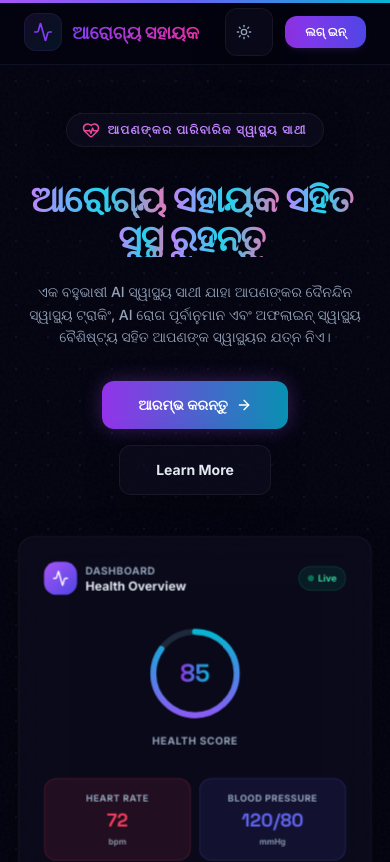
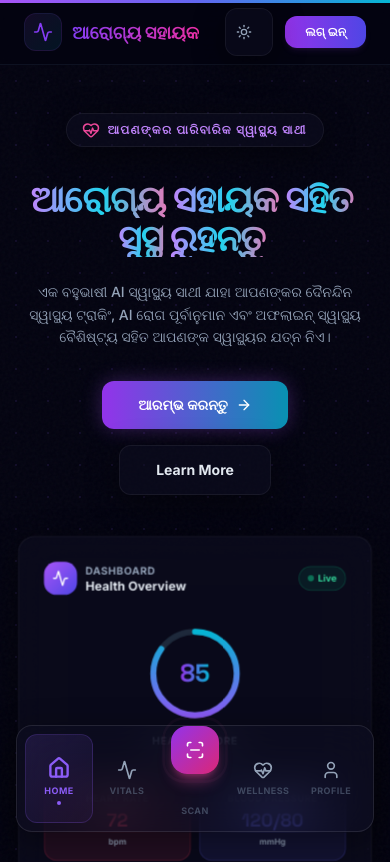
Before and after one commit to dasrahulprasad05-dev/Arogya_sahayak, a React (Vite) app: page / in a window 390 px wide. Shown: the top 862 px of the page. Built offline with nearby package versions, Linux system fonts and the light colour scheme; no server answers.

Commit message:
feat: add animated MobileBottomNav with glassmorphism and spring physics

```diff
--- /dev/null
+++ b/src/components/MobileBottomNav.tsx
@@ -0,0 +1,146 @@
+import React, { useState, useEffect } from 'react';
+import { useLocation, useNavigate } from 'react-router-dom';
+import { motion, AnimatePresence } from 'framer-motion';
+import { Home, Activity, ScanLine, HeartPulse, User } from 'lucide-react';
+
+const easeOutExpo = [0.16, 1, 0.3, 1] as const;
+
+interface NavItem {
+  id: string;
+  label: string;
+  icon: React.ComponentType<any>;
+  path: string;
+  rgb: string; // for active glow color
+}
+
+const navItems: NavItem[] = [
+  { id: 'home', label: 'Home', icon: Home, path: '/', rgb: '139, 92, 246' },
+  { id: 'dashboard', label: 'Vitals', icon: Activity, path: '/dashboard', rgb: '6, 182, 212' },
+  { id: 'scan', label: 'Scan', icon: ScanLine, path: '/scan', rgb: '236, 72, 153' }, // center highlighted
+  { id: 'wellness', label: 'Wellness', icon: HeartPulse, path: '/trackers', rgb: '16, 185, 129' },
+  { id: 'profile', label: 'Profile', icon: User, path: '/profile', rgb: '99, 102, 241' },
+];
+
+const MobileBottomNav: React.FC = () => {
+  const location = useLocation();
+  const navigate = useNavigate();
+  const [hidden, setHidden] = useState(false);
+
+  useEffect(() => {
+    let lastScroll = window.scrollY;
+    const onScroll = () => {
+      const current = window.scrollY;
+      // hide when scrolling down past 80px, show when scrolling up
+      setHidden(current > lastScroll && current > 80);
+      lastScroll = current;
+    };
+    window.addEventListener('scroll', onScroll, { passive: true });
+    return () => window.removeEventListener('scroll', onScroll);
+  }, []);
+
+  const activeIndex = Math.max(
+    0,
+    navItems.findIndex((item) =>
+      item.path === '/' ? location.pathname === '/' : location.pathname.startsWith(item.path)
+    )
+  );
+
+  return (
+    <motion.nav
+      animate={{ y: hidden ? 120 : 0, opacity: hidden ? 0 : 1 }}
+      transition={{ type: 'spring', stiffness: 300, damping: 30 }}
+      className="fixed bottom-0 left-0 right-0 z-[100] lg:hidden pointer-events-none"
+      style={{ paddingBottom: 'env(safe-area-inset-bottom)' }}
+    >
+      <div className="mx-auto max-w-md px-4 pb-3 pointer-events-auto">
+        <div className="relative flex items-center justify-around rounded-2xl glass-card shadow-2xl shadow-black/10 dark:shadow-black/40 px-2 py-2 border border-white/40 dark:border-white/10">
+          {/* Sliding active pill background */}
+          <motion.div
+            className="absolute top-2 bottom-2 rounded-xl"
+            style={{
+              width: `calc((100% - 1rem) / ${navItems.length})`,
+              background: `linear-gradient(135deg, rgba(${navItems[activeIndex].rgb}, 0.15), rgba(${navItems[activeIndex].rgb}, 0.05))`,
+              border: `1px solid rgba(${navItems[activeIndex].rgb}, 0.2)`,
+            }}
+            animate={{ left: `calc(0.5rem + (100% - 1rem) / ${navItems.length} * ${activeIndex})` }}
+            transition={{ type: 'spring', stiffness: 400, damping: 32 }}
+          />
+
+          {navItems.map((item, i) => {
+            const Icon = item.icon;
+            const isActive = i === activeIndex;
+            const isCenter = item.id === 'scan';
+
+            return (
+              <button
+                key={item.id}
+                onClick={() => navigate(item.path)}
+                className="relative z-10 flex-1 flex flex-col items-center justify-center gap-1 py-1.5 touch-target"
+                aria-label={item.label}
+              >
+                {/* Center action button (raised & highlighted) */}
+                {isCenter ? (
+                  <motion.div
+                    whileTap={{ scale: 0.85 }}
+                    animate={isActive ? { y: -14, scale: 1.05 } : { y: -14, scale: 1 }}
+                    transition={{ type: 'spring', stiffness: 400, damping: 18 }}
+                    className="relative flex items-center justify-center w-12 h-12 rounded-2xl bg-gradient-to-br from-purple-600 to-pink-600 text-white shadow-lg shadow-pink-500/40"
+                  >
+                    {/* Pulsing ring */}
+                    <motion.span
+                      className="absolute inset-0 rounded-2xl border-2 border-pink-400"
+                      animate={{ scale: [1, 1.4], opacity: [0.5, 0] }}
+                      transition={{ duration: 1.8, repeat: Infinity, ease: 'easeOut' }}
+                    />
+                    <Icon className="w-5 h-5 relative z-10" />
+                  </motion.div>
+                ) : (
+                  <motion.div
+                    whileTap={{ scale: 0.8 }}
+                    animate={
+                      isActive
+                        ? { scale: 1.15, y: -2, color: `rgb(${item.rgb})` }
+                        : { scale: 1, y: 0, color: 'rgb(148, 163, 184)' }
+                    }
+                    transition={{ type: 'spring', stiffness: 400, damping: 20 }}
+                  >
+                    <Icon className="w-5 h-5" strokeWidth={isActive ? 2.5 : 2} />
+                  </motion.div>
+                )}
+
+                {/* Label */}
+                <motion.span
+                  animate={{
+                    opacity: isActive ? 1 : 0.55,
+                    color: isActive && !isCenter ? `rgb(${item.rgb})` : undefined,
+                  }}
+                  className={`text-[9px] font-bold uppercase tracking-wider ${
+                    isCenter ? 'mt-3' : ''
+                  } ${isActive ? '' : 'text-slate-400 dark:text-slate-500'}`}
+                >
+                  {item.label}
+                </motion.span>
+
+                {/* Active dot indicator */}
+                <AnimatePresence>
+                  {isActive && !isCenter && (
+                    <motion.span
+                      initial={{ scale: 0, opacity: 0 }}
+                      animate={{ scale: 1, opacity: 1 }}
+                      exit={{ scale: 0, opacity: 0 }}
+                      transition={{ type: 'spring', stiffness: 500, damping: 25 }}
+                      className="absolute -bottom-0.5 w-1 h-1 rounded-full"
+                      style={{ backgroundColor: `rgb(${item.rgb})` }}
+                    />
+                  )}
+                </AnimatePresence>
+              </button>
+            );
+          })}
+        </div>
+      </div>
+    </motion.nav>
+  );
+};
+
+export default MobileBottomNav;
--- a/src/pages/LandingPage.tsx
+++ b/src/pages/LandingPage.tsx
@@ -21,6 +21,7 @@ import {
   FloatingDashboard, MarqueeStrip, StatCounter, BentoFeatureCard,
   TimelineStep, TestimonialCard, FAQItem, MagneticButton,
 } from '../components/landing/LandingComponents';
+import MobileBottomNav from '../components/MobileBottomNav';
 
 /* ---------- Animation variants ---------- */
 const easeOutExpo = [0.16, 1, 0.3, 1] as const;
@@ -122,7 +123,7 @@ const LandingPage: React.FC = () => {
   const titleWords = mainTitleText.split(' ');
 
   return (
-    <div className="min-h-screen bg-slate-50 dark:bg-[#030310] text-slate-800 dark:text-slate-100 transition-colors duration-300 relative overflow-hidden flex flex-col font-body">
+    <div className="min-h-screen bg-slate-50 dark:bg-[#030310] text-slate-800 dark:text-slate-100 transition-colors duration-300 relative overflow-hidden flex flex-col font-body pb-24 lg:pb-0">
       <div className="noise-overlay" />
 
       {/* ===== Scroll Progress Bar ===== */}
@@ -514,6 +515,9 @@ const LandingPage: React.FC = () => {
           <span>&copy; {new Date().getFullYear()} Aarogya Sahayak. All Rights Reserved.</span>
         </div>
       </footer>
+
+      {/* ===== Mobile Bottom Nav ===== */}
+      <MobileBottomNav />
     </div>
   );
 };
```
